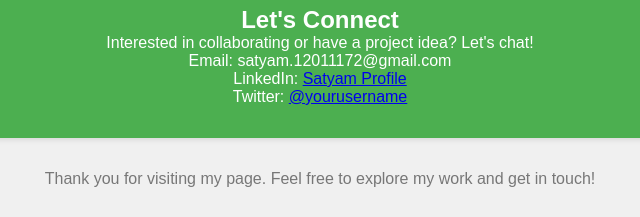
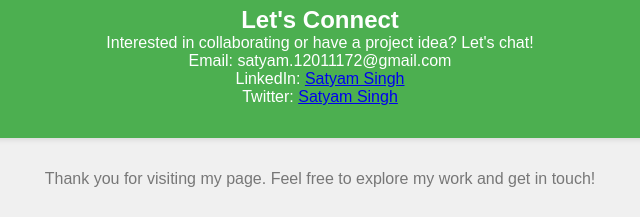
Before and after one commit to mrsingh2324/mrsingh2324.github.io, a plain HTML site: page index.html in a window 1280 px wide. Shown: the part 905-1122 px from the top of the page, 320-960 px from the left. Drawn offline with Linux system fonts and the light colour scheme.

Commit message:
Update index.html

```diff
--- a/index.html
+++ b/index.html
@@ -29,7 +29,7 @@
       <p>Check out this super cool website I developed using modern technologies.</p>
     </div>
     <div class="project">
-      <h3><a href="portfolio.satyamsingh.me">Project Three: Portfolio</a></h3>
+      <h3><a href="https://portfolio.satyamsingh.me">Project Three: Portfolio</a></h3>
       <p>An incredible tool that solves a real-world problem. Learn more about it <a href="project3.html">here</a>.</p>
     </div>
   </div>
@@ -37,8 +37,8 @@
     <h2>Let's Connect</h2>
     <p>Interested in collaborating or have a project idea? Let's chat!</p>
     <p>Email: satyam.12011172@gmail.com</p>
-    <p>LinkedIn: <a href="https://www.linkedin.com/in/mrsatyamsingh">Satyam Profile</a></p>
-    <p>Twitter: <a href="https://twitter.com/mr_singh2324">@yourusername</a></p>
+    <p>LinkedIn: <a href="https://www.linkedin.com/in/mrsatyamsingh">Satyam Singh</a></p>
+    <p>Twitter: <a href="https://twitter.com/mr_singh2324">Satyam Singh</a></p>
   </div>
   <div class="footer">
     <p>Thank you for visiting my page. Feel free to explore my work and get in touch!</p>
```
